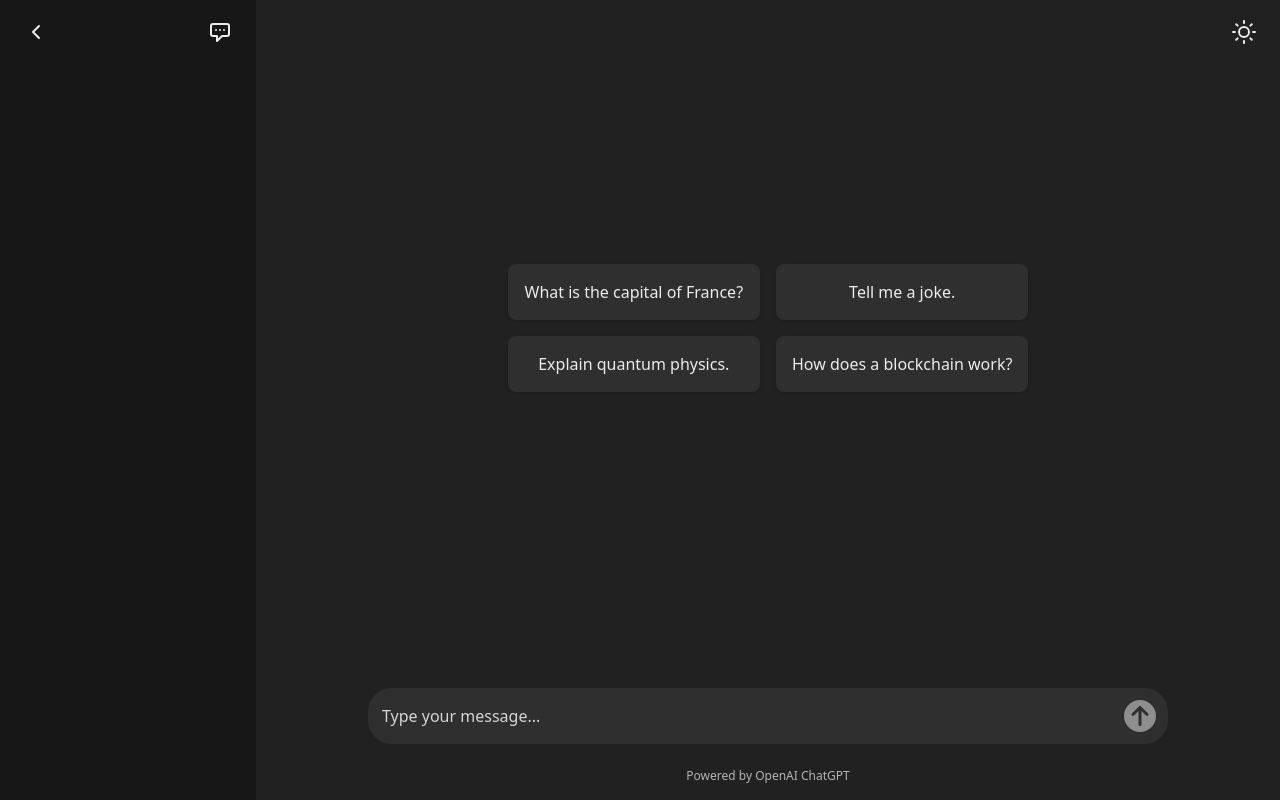
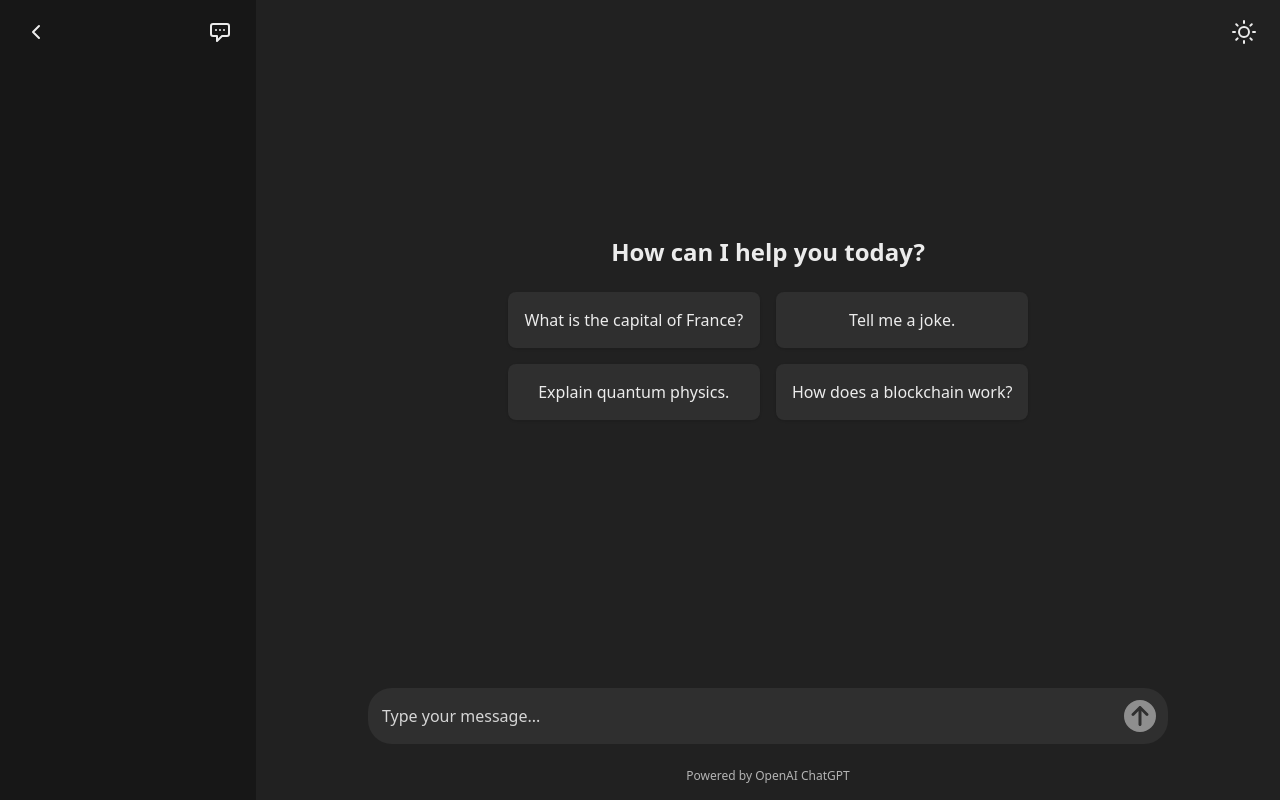
Before and after one commit to Abdelhameed-Hassan-Aries/chat-app, a React (Vite) app: page / in a window 1280 px wide. Built offline with nearby package versions, Linux system fonts and the light colour scheme.

Commit message:
added new welcome line

```diff
--- a/src/components/Chat.jsx
+++ b/src/components/Chat.jsx
@@ -33,9 +33,9 @@ function Chat() {
 
   const handleSend = async (initialMessage) => {
     const messageToSend = initialMessage || input;
-    if (messageToSend.trim() === "" || loading) return; // Prevent sending if loading or input is empty
+    if (messageToSend.trim() === "" || loading) return;
 
-    setLoading(true); // Set loading state to true
+    setLoading(true);
 
     const userMessage = { sender: "user", text: messageToSend };
     setMessages((prevMessages) => [...prevMessages, userMessage]);
@@ -61,7 +61,6 @@ function Chat() {
       const data = await response.json();
       const botResponse = { sender: "bot", text: data.reply };
 
-      // Add the bot's response to the conversation
       setMessages((prevMessages) => [...prevMessages, botResponse]);
       addMessageToConversation(conversationId, botResponse);
     } catch (error) {
@@ -75,7 +74,7 @@ function Chat() {
       addMessageToConversation(conversationId, botResponse);
     } finally {
       setInput("");
-      setLoading(false); // Set loading state back to false
+      setLoading(false);
     }
   };
 
@@ -104,6 +103,9 @@ function Chat() {
         >
           {messages.length === 0 ? (
             <div className="flex h-full flex-col items-center justify-center">
+              <div className="text-2xl font-semibold mb-6 text-chatgpt-light-text-primary dark:text-chatgpt-dark-text-primary">
+                How can I help you today?
+              </div>
               <div className="grid grid-cols-1 md:grid-cols-2 gap-4">
                 {suggestions.map((suggestion, index) => (
                   <button
@@ -163,7 +165,6 @@ function Chat() {
         </div>
       </div>
 
-      {/* Powered by OpenAI ChatGPT text */}
       <div className="text-center text-xs text-gray-500 dark:text-gray-400 pt-2 pb-4">
         Powered by OpenAI ChatGPT
       </div>
```
